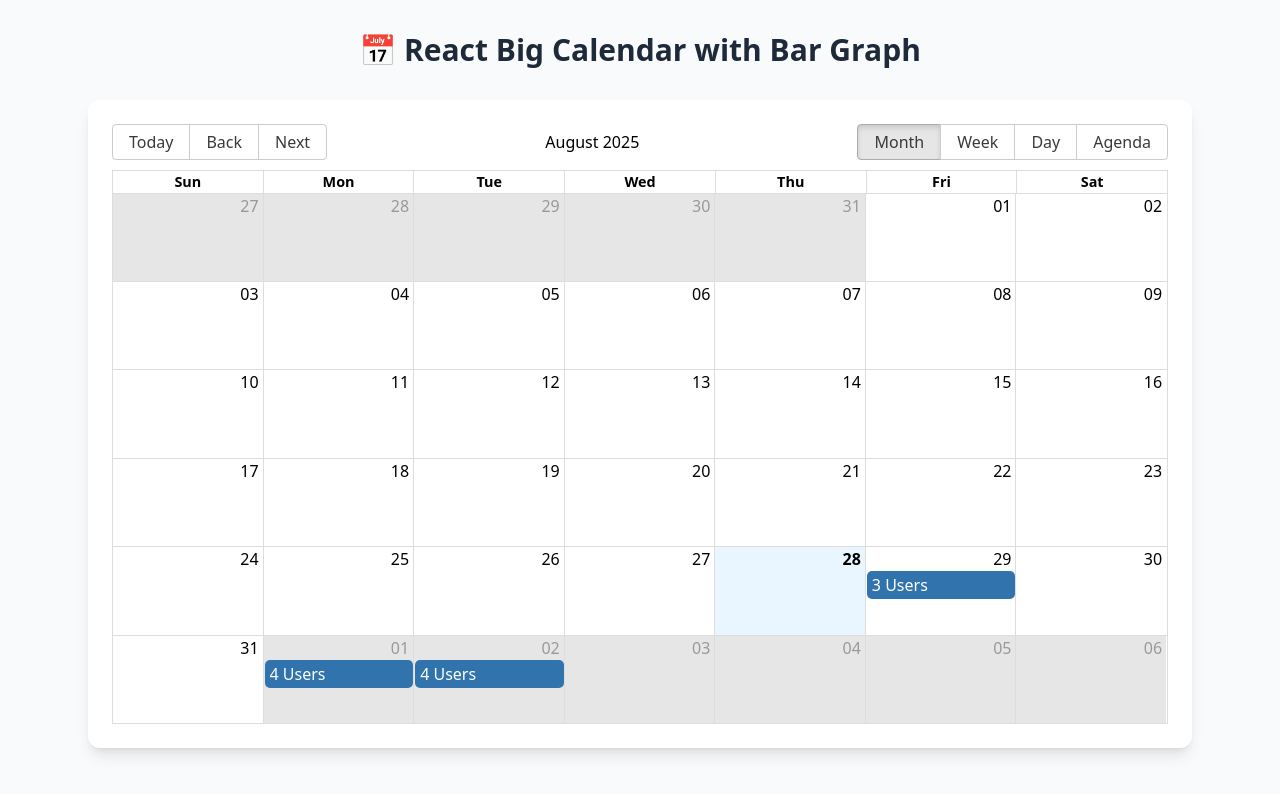
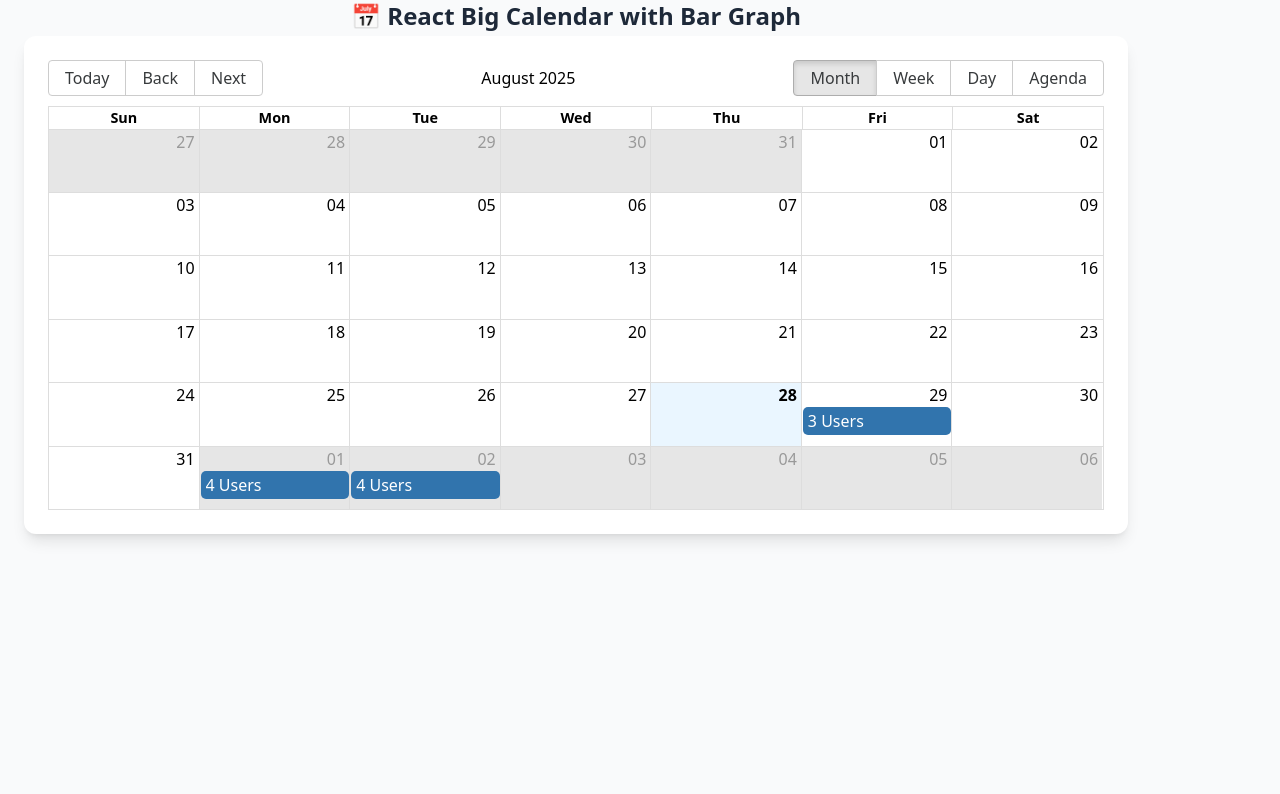
Before and after one commit to melwin3210/CP360, a React (Vite) app in the folder big-calendar/: page / in a window 1280 px wide. Shown: the top 794 px of the page. Built offline with nearby package versions, Linux system fonts and the light colour scheme.

Commit message:
UI update

```diff
--- a/big-calendar/src/App.jsx
+++ b/big-calendar/src/App.jsx
@@ -5,9 +5,9 @@ import CalendarView from "./components/CalendarView";
 
 export default function App() {
   return (
-    <div className="min-h-screen bg-gray-50 py-8">
-      <div className="max-w-6xl mx-auto px-6">
-        <h1 className="text-3xl font-bold text-gray-800 text-center mb-8">
+    <div className="min-h-screen bg-gray-50">
+      <div className="max-w-6xl  px-6">
+        <h1 className="text-2xl font-bold text-gray-800 text-center mb-1">
           📅 React Big Calendar with Bar Graph
         </h1>
         <div className="bg-white rounded-xl shadow-lg p-6">
--- a/big-calendar/src/components/CalendarView.jsx
+++ b/big-calendar/src/components/CalendarView.jsx
@@ -35,7 +35,7 @@ export default function CalendarView() {
       events={events}
       startAccessor="start"
       endAccessor="end"
-      style={{ height: 600 }}
+      style={{ height: 450 }}
       selectable
       onSelectSlot={handleSelect}
       onSelectEvent={handleSelect}
```
